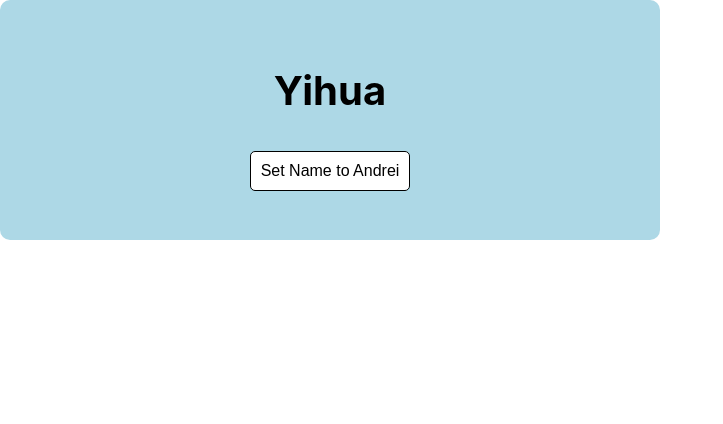
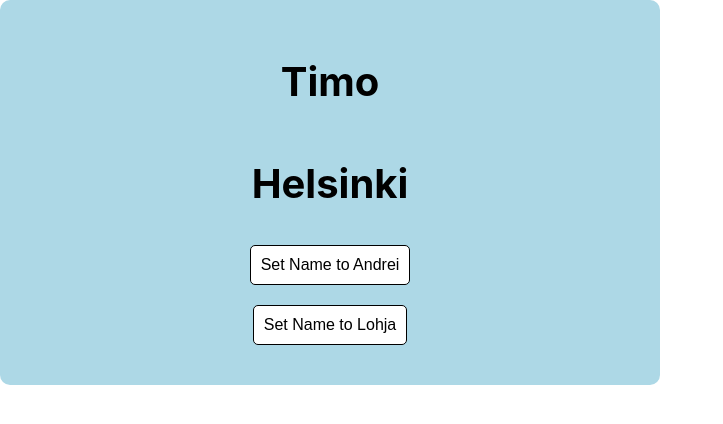
Before and after one commit to Lasseboy59/fromClassComponetToFunction, a React (Create React App) app: page / in a window 1280 px wide. Shown: the top 424 px of the page, without its empty margins (0-723 px from the left). Built offline with nearby package versions, Linux system fonts and the light colour scheme.

Commit message:
changed to use function component with Hooks

```diff
--- a/src/components/use-state-example/use-state-example.component.jsx
+++ b/src/components/use-state-example/use-state-example.component.jsx
@@ -1,18 +1,21 @@
-import React from 'react';
+import React, { useState } from 'react';
 
 import Card from '../card/card.component';
 
 const UseStateExample = () => {
-
+  const [name, setName] = useState('Timo');
+  const [address, setAddress] = useState('Helsinki');
   return (
     <Card>
-      <h1>Andrei</h1>
-      <button>Set Name to Timo</button>
+      <h1> {name} </h1>
+      <h1> {address} </h1>
+      <button onClick={() => setName('Andrei')}>Set Name to Andrei</button>
+      <button onClick={() => setAddress('Lohja')}>Set Name to Lohja</button>
     </Card>
   );
 };
 
-export default class StateClassComponent extends React.Component {
+export class StateClassComponent extends React.Component {
   constructor() {
     super();
 
@@ -32,3 +35,5 @@ export default class StateClassComponent extends React.Component {
     );
   }
 }
+
+export default UseStateExample;
```
